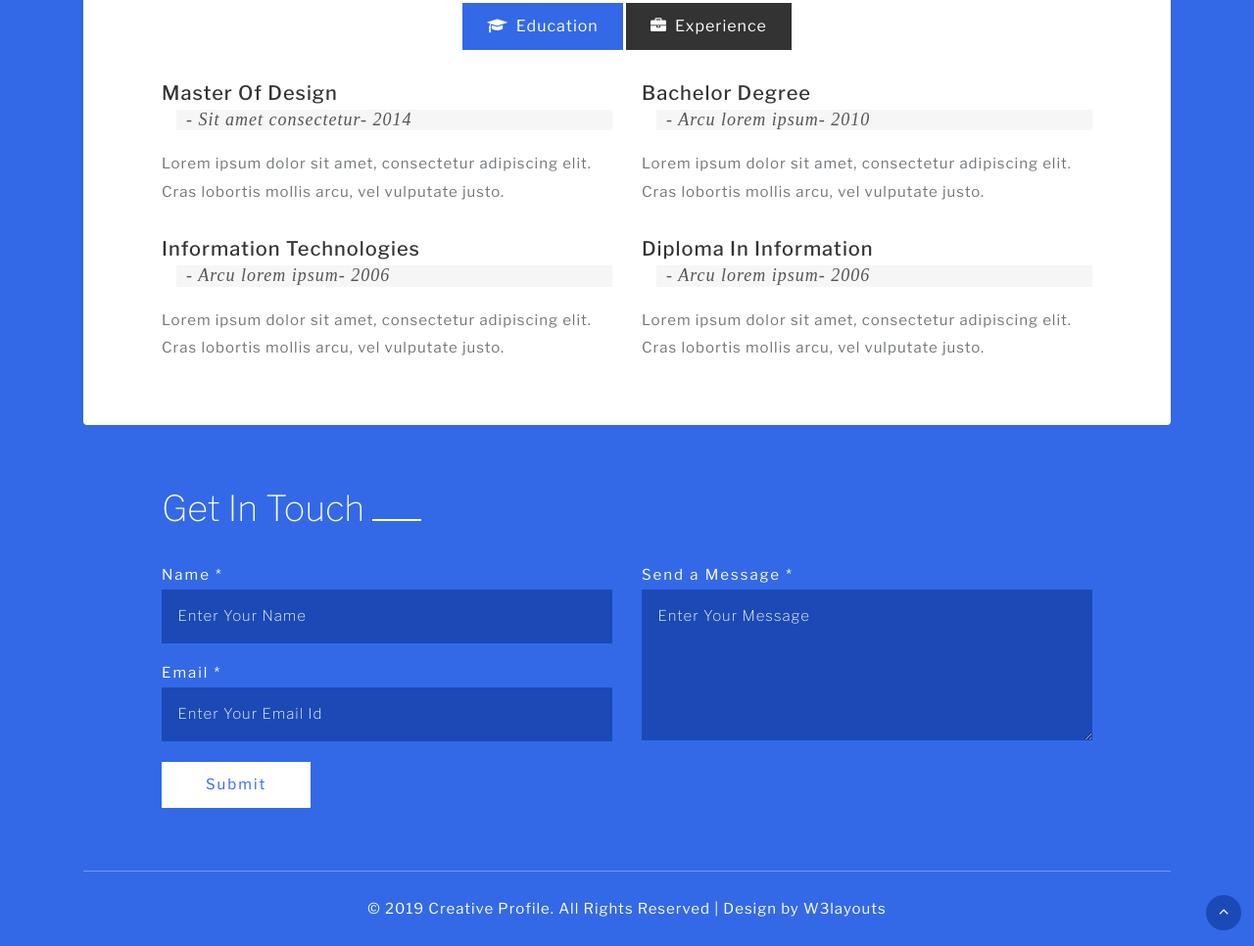
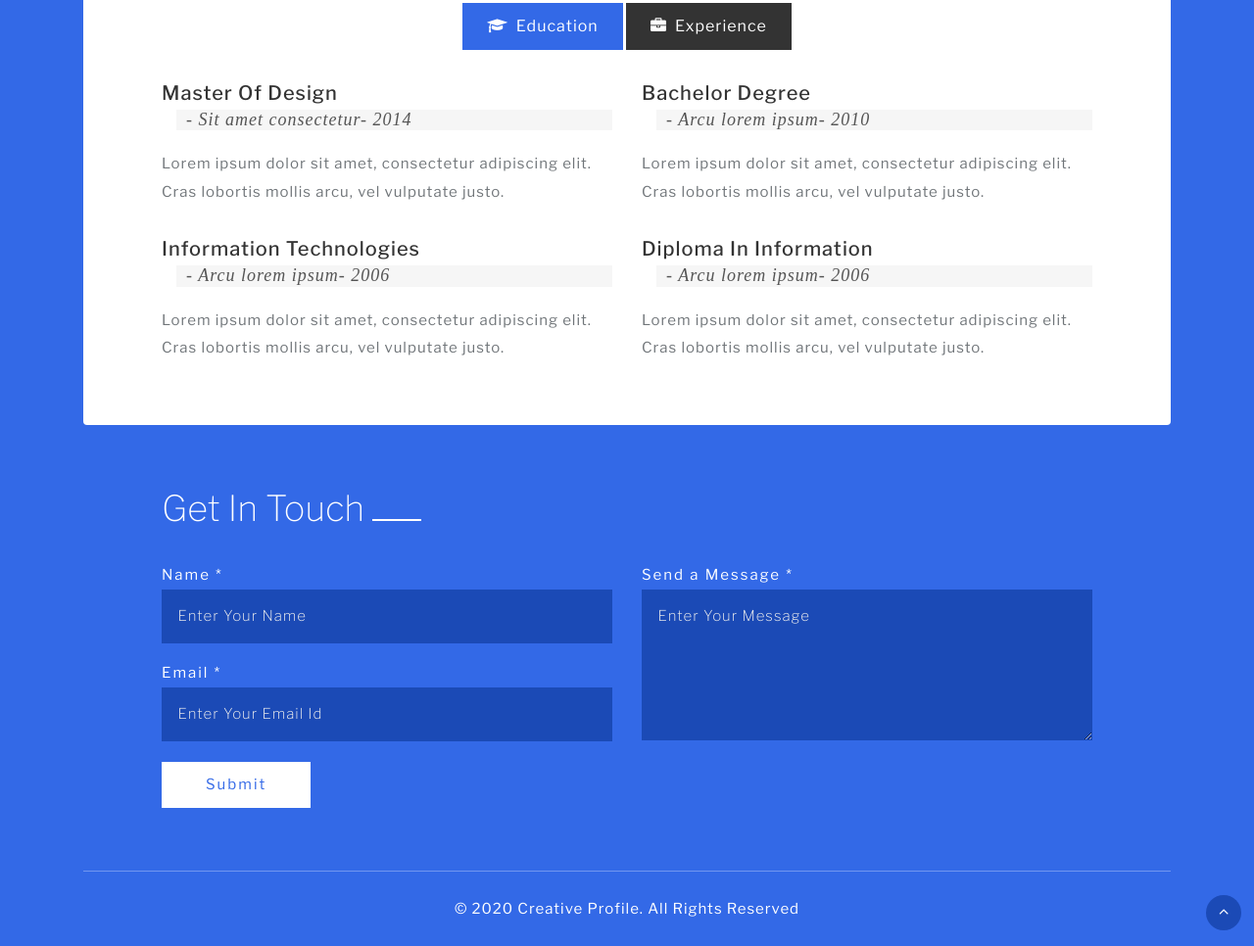
Before and after one commit to devqueue/devqueue.github.io, a plain HTML site: page devqueue/index.html in a window 1280 px wide. Shown: the part 3085-4051 px from the top of the page at 98% size. Drawn offline with nearby package versions, Linux system fonts and the light colour scheme.

Commit message:
copyright shit removed

```diff
--- a/devqueue/index.html
+++ b/devqueue/index.html
@@ -355,9 +355,7 @@
 	<div class="container">
 	<footer class="footer-emp-w3ls">
 		<div class="copy-right-top border-top">
-			<p class="copy-right text-center text-white py-4">&copy; 2019 Creative Profile. All Rights Reserved | Design by
-				<a href="http://w3layouts.com/"> W3layouts </a>
-			</p>
+			<p class="copy-right text-center text-white py-4">&copy; 2020 Creative Profile. All Rights Reserved</p>
 		</div>
 	</footer>
 	</div>
```
